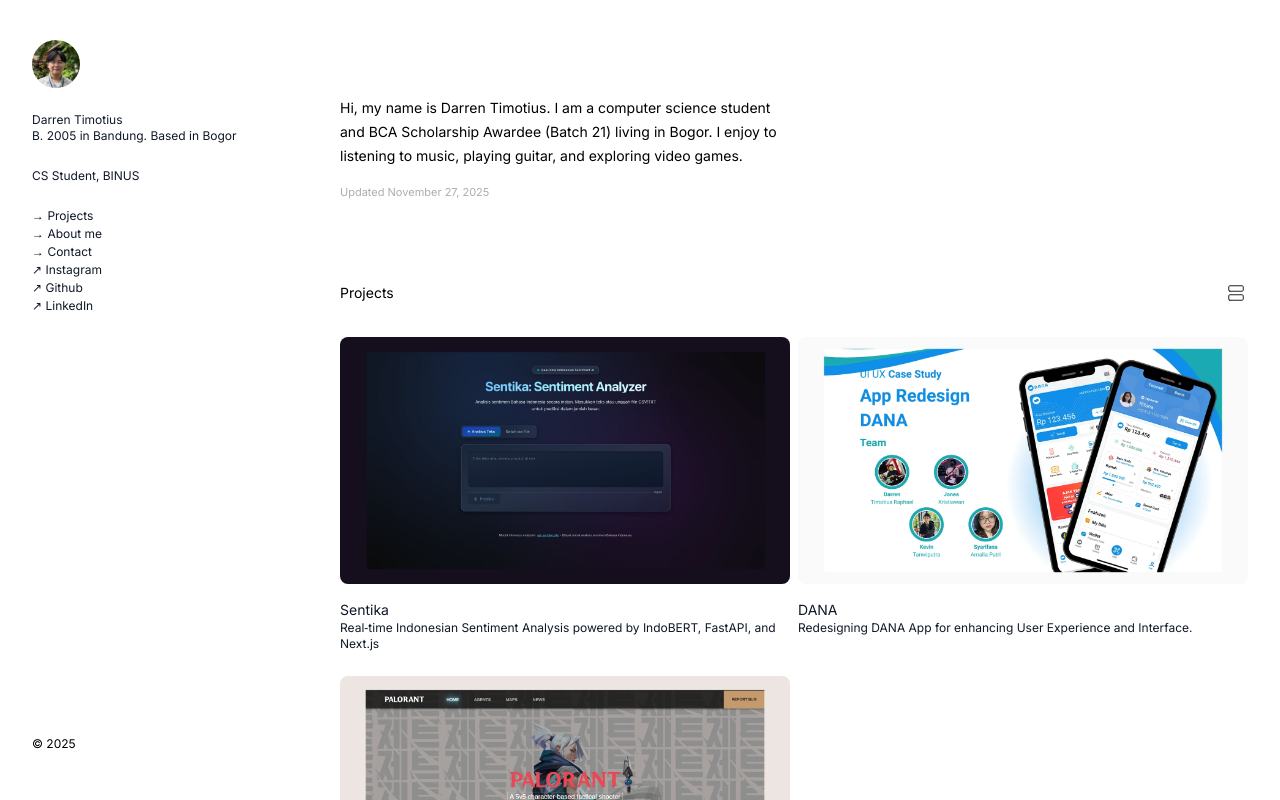
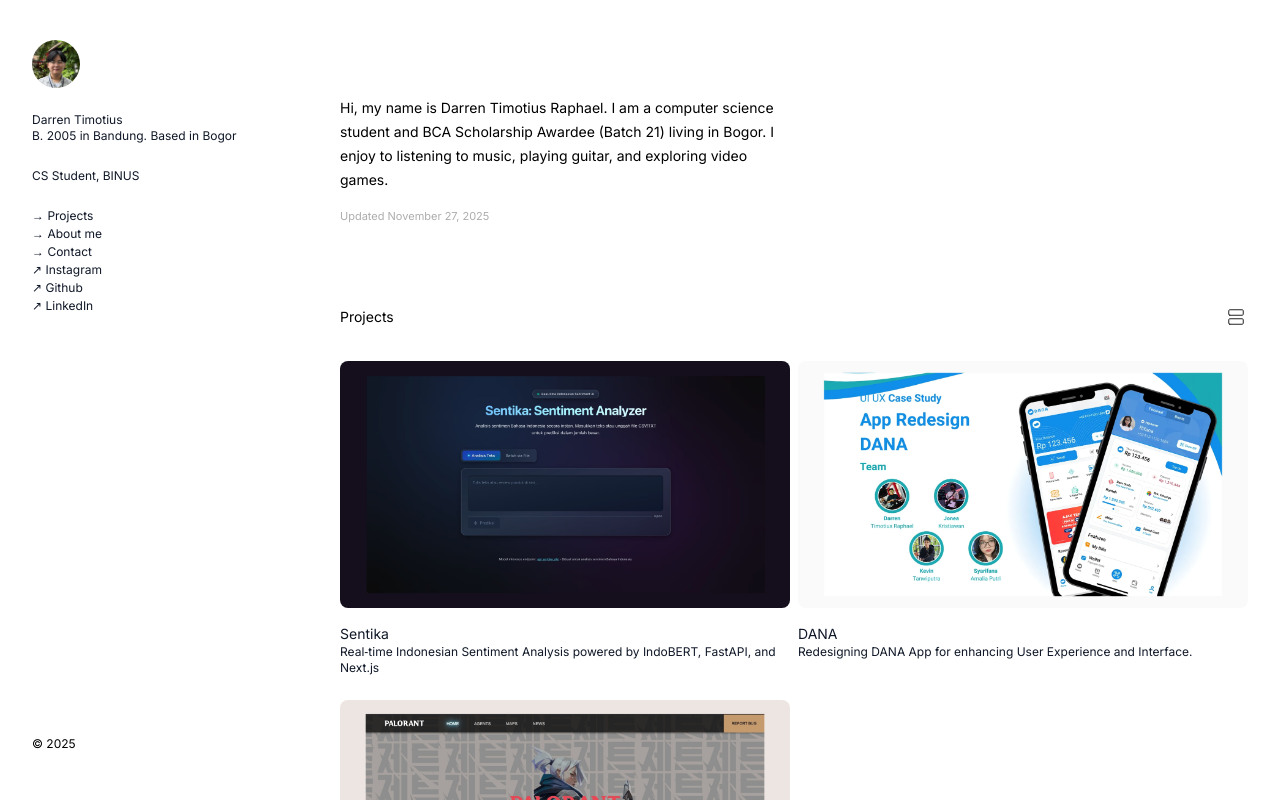
Before and after one commit to darrentimotius/darrentimotius-portfolio, a React (Vite) app: page / in a window 1280 px wide. Shown: the top 800 px of the page. Built offline with nearby package versions, Linux system fonts and the light colour scheme.

Commit message:
Change h1 on Hero section

```diff
--- a/src/components/Hero.jsx
+++ b/src/components/Hero.jsx
@@ -24,7 +24,7 @@
         <div className='ml-0 md:ml-[340px] pl-8 pr-8 md:pl-0 relative flex-1 grow-0 pb-8 md:pb-14'>
             <div className='flex flex-col'>
                 <h1 className='leading-6 max-w-md mt-32 md:mt-24 mb-4 text-sm'>
-                    Hi, my name is Darren Timotius. I am a computer science student and BCA Scholarship Awardee (Batch 21) living in Bogor. I enjoy to listening to music, playing guitar, and exploring video games.
+                    Hi, my name is Darren Timotius Raphael. I am a computer science student and BCA Scholarship Awardee (Batch 21) living in Bogor. I enjoy to listening to music, playing guitar, and exploring video games.
                 </h1>
 
                 <small className='flex-1 grow-0 p-0 m-0 text-[rgb(173,173,173)] text-[11px] max-w-sm mb-12 md:mb-20'>
```
